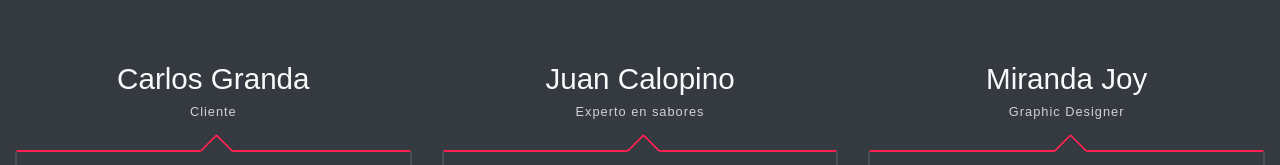
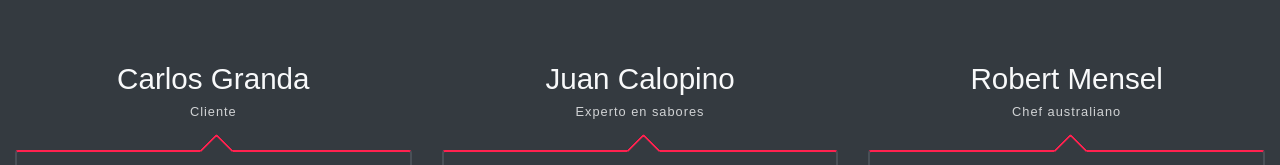
Before and after one commit to R0yalCode/Restaurante-Web-Site, a website: page index.html in a window 1280 px wide. Shown: the part 4217-4382 px from the top of the page. Drawn offline with Linux system fonts and the light colour scheme; some packages are replaced by stand-ins of ours.

Commit message:
Update index.html

```diff
--- a/index.html
+++ b/index.html
@@ -296,8 +296,8 @@
             </div>
             <div class="col-md-4 my-3 my-md-0">
                 <div class="testmonial-card">
-                    <h3 class="testmonial-title">Miranda Joy</h3>
-                    <h6 class="testmonial-subtitle">Graphic Designer</h6>
+                    <h3 class="testmonial-title">Robert Mensel</h3>
+                    <h6 class="testmonial-subtitle">Chef australiano</h6>
                     <div class="testmonial-body">
                         <p>Los platos una delicia, el mejor servicio ofrecido por dueños del restaurante</p>
                     </div>
```
